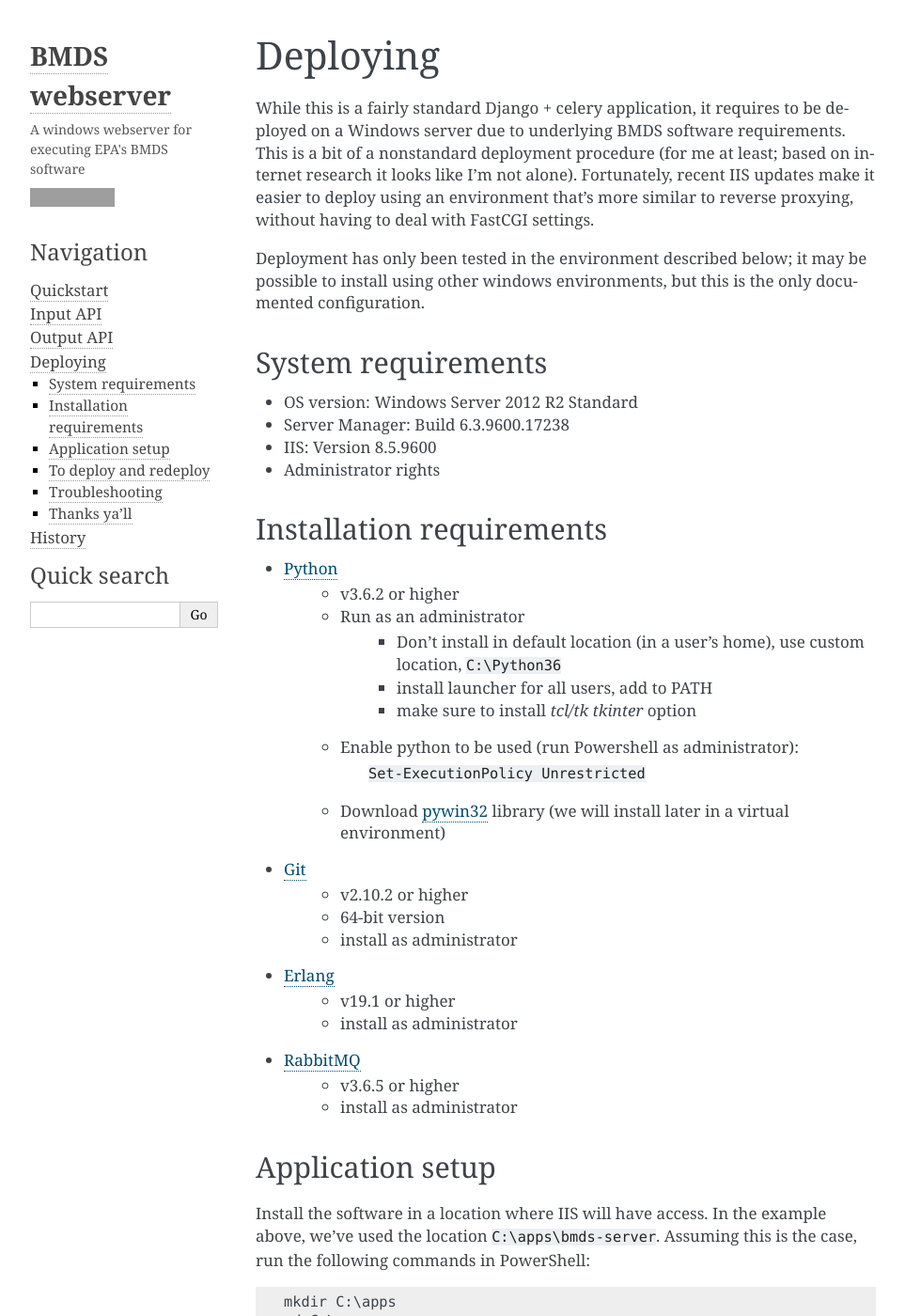
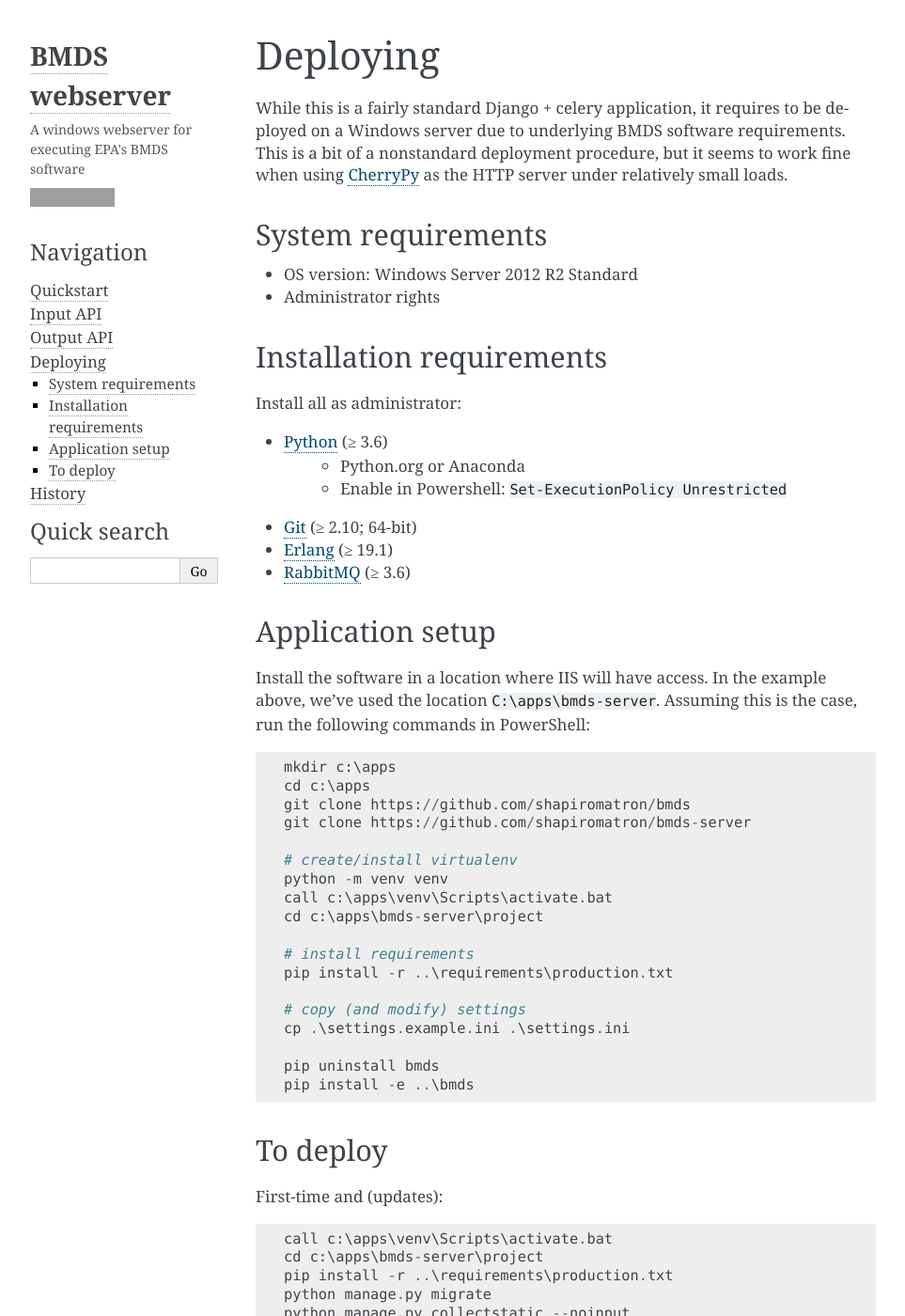
Before and after one commit to shapiromatron/bmds-server, a Sphinx documentation site: the page built from docs/deploying.rst, in a window 1280 px wide and 1400 px high. Shown: the whole window at 94% size, without its empty margins (148-1111 px from the left). Built offline with Sphinx 7.4.7, drawn with Linux system fonts in a browser that asks for light colours; some of the changed text lies outside the part shown; grey boxes are pictures that could not be loaded.

Commit message:
docs updates; prepare for new release

```diff
--- a/docs/deploying.rst
+++ b/docs/deploying.rst
@@ -1,43 +1,29 @@
 Deploying
 =========
 
-While this is a fairly standard Django + celery application, it requires to be deployed on a Windows server due to underlying BMDS software requirements. This is a bit of a nonstandard deployment procedure (for me at least; based on internet research it looks like I'm not alone). Fortunately, recent IIS updates make it easier to deploy using an environment that's more similar to reverse proxying, without having to deal with FastCGI settings.
+While this is a fairly standard Django + celery application, it requires to be deployed on a Windows server due to underlying BMDS software requirements. This is a bit of a nonstandard deployment procedure, but it seems to work fine when using CherryPy_ as the HTTP server under relatively small loads.
 
-Deployment has only been tested in the environment described below; it may be possible to install using other windows environments, but this is the only documented configuration.
+.. _CherryPy: http://cherrypy.org/
 
 System requirements
 ~~~~~~~~~~~~~~~~~~~
 
 - OS version: Windows Server 2012 R2 Standard
-- Server Manager: Build 6.3.9600.17238
-- IIS: Version 8.5.9600
 - Administrator rights
 
 Installation requirements
 ~~~~~~~~~~~~~~~~~~~~~~~~~
 
-- Python_
-    - v3.6.2 or higher
-    - Run as an administrator
-        - Don't install in default location (in a user's home), use custom location, ``C:\Python36``
-        - install launcher for  all users, add to PATH
-        - make sure to install `tcl/tk tkinter` option
-    - Enable python to be used (run Powershell as administrator):
-        ``Set-ExecutionPolicy Unrestricted``
-    - Download `pywin32`_ library (we will install later in a virtual environment)
-- Git_
-    - v2.10.2 or higher
-    - 64-bit version
-    - install as administrator
-- Erlang_
-    - v19.1 or higher
-    - install as administrator
-- RabbitMQ_
-    - v3.6.5 or higher
-    - install as administrator
+Install all as administrator:
+
+- Python_ (≥ 3.6)
+    - Python.org or Anaconda
+    - Enable in Powershell: ``Set-ExecutionPolicy Unrestricted``
+- Git_ (≥ 2.10; 64-bit)
+- Erlang_ (≥ 19.1)
+- RabbitMQ_ (≥ 3.6)
 
 .. _Python: https://www.python.org/downloads/
-.. _pywin32: https://sourceforge.net/projects/pywin32/
 .. _Git: https://git-scm.com/download/win
 .. _Erlang: http://www.erlang.org/downloads
 .. _RabbitMQ: http://www.rabbitmq.com/download.html
@@ -47,97 +33,44 @@
 
 Install the software in a location where IIS will have access. In the example above, we've used the location ``C:\apps\bmds-server``. Assuming this is the case, run the following commands in PowerShell::
 
-    mkdir C:\apps
-    cd C:\apps
+    mkdir c:\apps
+    cd c:\apps
+    git clone https://github.com/shapiromatron/bmds
     git clone https://github.com/shapiromatron/bmds-server
 
     # create/install virtualenv
     python -m venv venv
-    call ./venv/Scripts/activate
+    call c:\apps\venv\Scripts\activate.bat
+    cd c:\apps\bmds-server\project
 
-    # install remaining requirements which can be pip-installed
-    pip install -r ./bmds-server/requirements/production.txt
+    # install requirements
+    pip install -r ..\requirements\production.txt
 
-    # install pywin32 into virtual environment
-    easy_install.exe ~\Downloads\pywin32-220.win32-py3.5.exe
+    # copy (and modify) settings
+    cp .\settings.example.ini .\settings.ini
 
-    # copy secrets.json
-    cp ./bmds_server/secrets.example.json ./bmds_server/secrets.json
+    pip uninstall bmds
+    pip install -e ..\bmds
 
-    # install bmds on github to run the latest (optional)
-    git clone https://github.com/shapiromatron/bmds
-    pip uninstall bmds
-    pip install -e ./bmds
+To deploy
+~~~~~~~~~
 
-Update the ``secrets.json`` file with actual secrets. These secrets are pulled
-from the environment settings in all areas where the software may be executed
-(in activate.bat and Activate.ps1 for the virtual environment, web.config,
-and the celery background process).
-
-To deploy and redeploy
-~~~~~~~~~~~~~~~~~~~~~~
-
-Activate the virtual environment:
+First-time and (updates)::
 
     call c:\apps\venv\Scripts\activate.bat
-    cd c:\apps\bmds-server
+    cd c:\apps\bmds-server\project
+    pip install -r ..\requirements\production.txt
+    python manage.py migrate
+    python manage.py collectstatic --noinput
 
-An example deployment script is available in ``./bin/deploy.bat``.  The deployment
-script checks out a particular version of the source code, updates the python
-environment, syncs the database, (re)installs services, and restarts the webserver.
+Run web application::
 
-More generally, to sync secrets, run the command::
+    call c:\apps\venv\Scripts\activate.bat
+    cd c:\apps\bmds-server\project
+    python manage.py run webapp
 
-    python manage.py sync_secrets
+To run celery worker::
 
-To install the celery services::
-
-    python run_cherrypy_winservice.py install
-    python run_celery_winservice.py install
-    python run_celerybeat_winservice.py install
-
-You can update services::
-
-    python run_cherrypy_winservice.py update
-    python run_celery_winservice.py update
-    python run_celerybeat_winservice.py update
-
-To remove services::
-
-    python run_cherrypy_winservice.py remove
-    python run_celery_winservice.py remove
-    python run_celerybeat_winservice.py remove
-
-To check on start service::
-
-    python run_cherrypy_winservice.py start
-    python run_celery_winservice.py start
-    python run_celerybeat_winservice.py start
-
-To check on service status::
-
-    sc query bmds_server
-    sc query bmds_celery
-    sc query bmds_celerybeat
-
-To get services to restart on reboot, modify the settings for the services in the "Service" tab and change the "Startup type" to "Automatic".
-
-Troubleshooting
-~~~~~~~~~~~~~~~
-
-First, ensure application (and static files) load on localhost.
-
-Next, open to the world. In Windows Firewall settings, opening port 80 for inbound/outbound TCP traffic.
-
-If hosting on Amazon EC2, check Amazon firewall settings to ensure they're open for this instance.
-
-Thanks ya'll
-~~~~~~~~~~~~
-
-Special thanks to all the resources for helping create a hello-world:
-
-- http://www.hanselman.com/blog/AnnouncingRunningRubyOnRailsOnIIS8OrAnythingElseReallyWithTheNewHttpPlatformHandler.aspx
-- http://netdot.co/2015/03/09/flask-on-iis/
-- http://stackoverflow.com/questions/32312590/
-- http://stackoverflow.com/questions/9378932/
-- https://www.calazan.com/windows-tip-run-applications-in-the-background-using-task-scheduler/
+    call c:\apps\venv\Scripts\activate.bat
+    cd c:\apps\bmds-server\project
+    python manage.py run celery_worker
--- a/docs/quickstart.rst
+++ b/docs/quickstart.rst
@@ -12,7 +12,7 @@
 3. Check the status of this job id every few seconds (or minutes, depending on the job size). When the job is complete, download results (or errors).
 
 .. caution::
-    By default, API requests are throttled to 10/minute; please don't poll for results more quickly than this or you will be throttled.
+    By default, API requests are throttled to 120/minute; please don't poll for results more quickly than this or you will be throttled.
 
 Python example
 --------------
```
Also changed, not shown: HISTORY.rst (+9 -0 lines), README.rst (+3 -11 lines), 1 other file.
